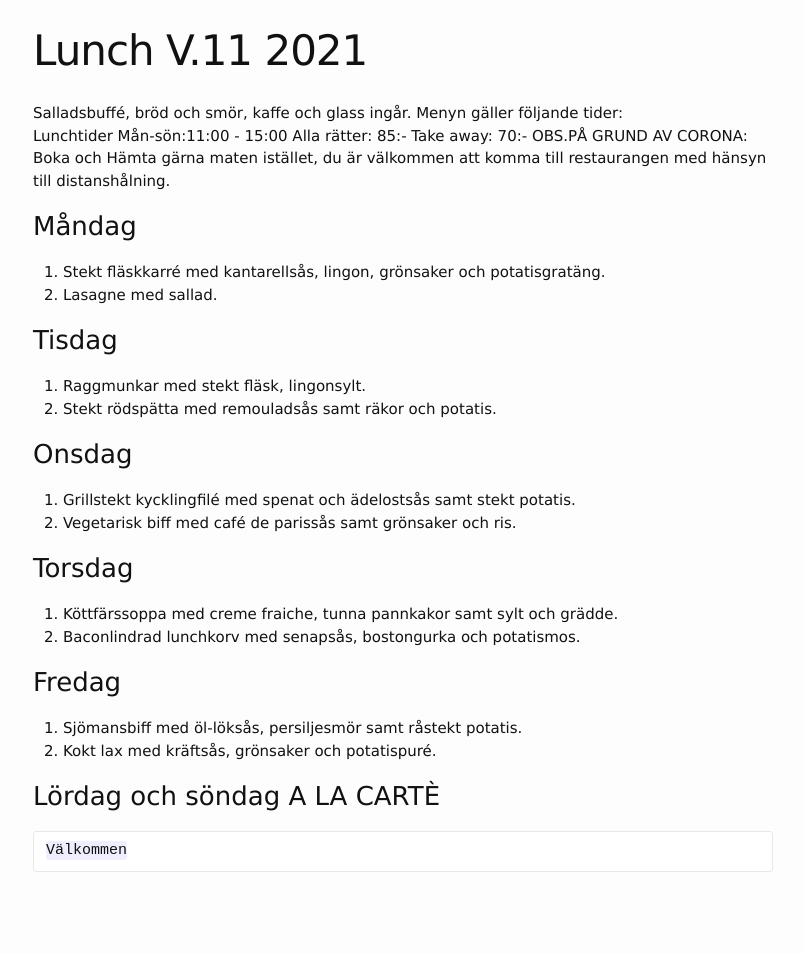
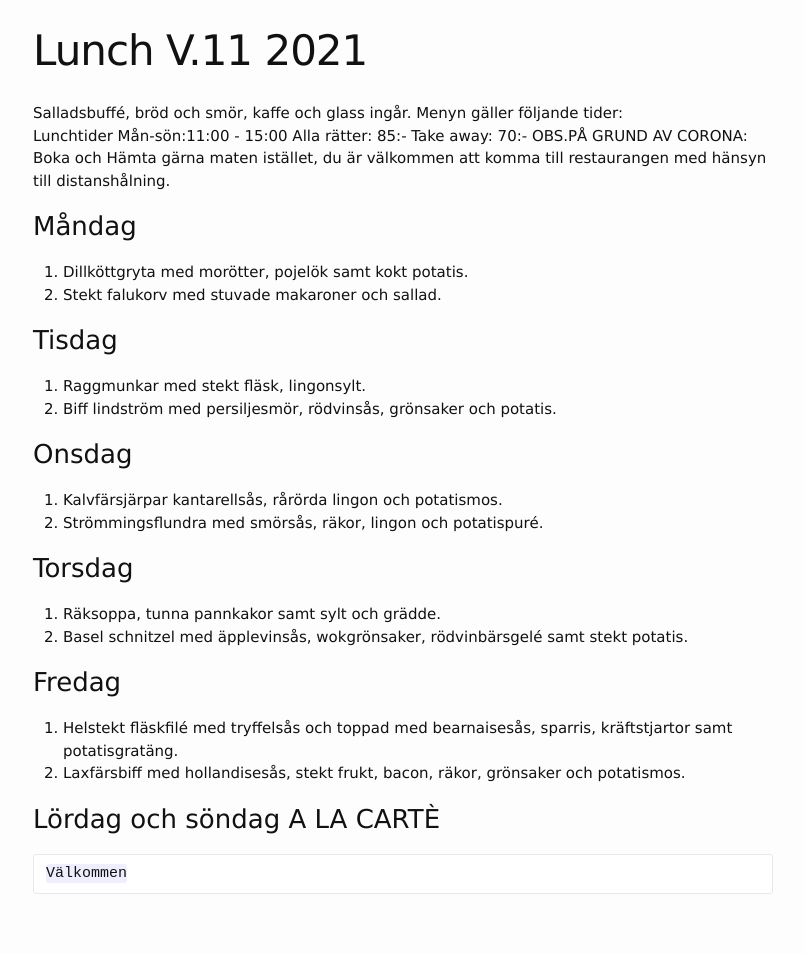
Before and after one commit to FarInn62/farinn62.github.io, a Jekyll site: the page built from lunch.md, in a window 1280 px wide. Shown: the whole page, without its empty margins (237-1041 px from the left). Built offline with Jekyll 4.4.1, drawn with Linux system fonts in a browser that asks for light colours; before the commit the page ends 932 px from its top, so only the background shows below that.

Commit message:
Update lunch.md

```diff
--- a/lunch.md
+++ b/lunch.md
@@ -11,24 +11,24 @@ Alla rätter: 85:- Take away: 70:-
 OBS.PÅ GRUND AV CORONA: Boka och Hämta gärna maten istället, du är välkommen att komma till restaurangen med hänsyn till distanshålning.
 
 ### Måndag
-1. Stekt fläskkarré med kantarellsås, lingon, grönsaker och potatisgratäng.
-2. Lasagne med sallad.
+1. Dillköttgryta med morötter, pojelök samt kokt potatis.
+2. Stekt falukorv med stuvade makaroner och sallad.
 
 ### Tisdag
 1. Raggmunkar med stekt fläsk, lingonsylt.
-2. Stekt rödspätta med remouladsås samt räkor och potatis.
+2. Biff lindström med persiljesmör, rödvinsås, grönsaker och potatis.
 
 ### Onsdag
-1. Grillstekt kycklingfilé med spenat och ädelostsås samt stekt potatis.
-2. Vegetarisk biff med café de parissås samt grönsaker och ris.
+1. Kalvfärsjärpar kantarellsås, rårörda lingon och potatismos.
+2. Strömmingsflundra med smörsås, räkor, lingon och potatispuré.
 
 ### Torsdag
-1. Köttfärssoppa med creme fraiche, tunna pannkakor samt sylt och grädde.
-2. Baconlindrad lunchkorv med senapsås, bostongurka och potatismos.
+1. Räksoppa, tunna pannkakor samt sylt och grädde.
+2. Basel schnitzel med äpplevinsås, wokgrönsaker, rödvinbärsgelé samt stekt potatis.
 
 ### Fredag
-1. Sjömansbiff med öl-löksås, persiljesmör samt råstekt potatis.
-2. Kokt lax med kräftsås, grönsaker och potatispuré.
+1. Helstekt fläskfilé med tryffelsås och toppad med bearnaisesås, sparris, kräftstjartor samt potatisgratäng.
+2. Laxfärsbiff med hollandisesås, stekt frukt, bacon, räkor, grönsaker och potatismos.
 
 
 ### Lördag och söndag   A LA CARTÈ
```
